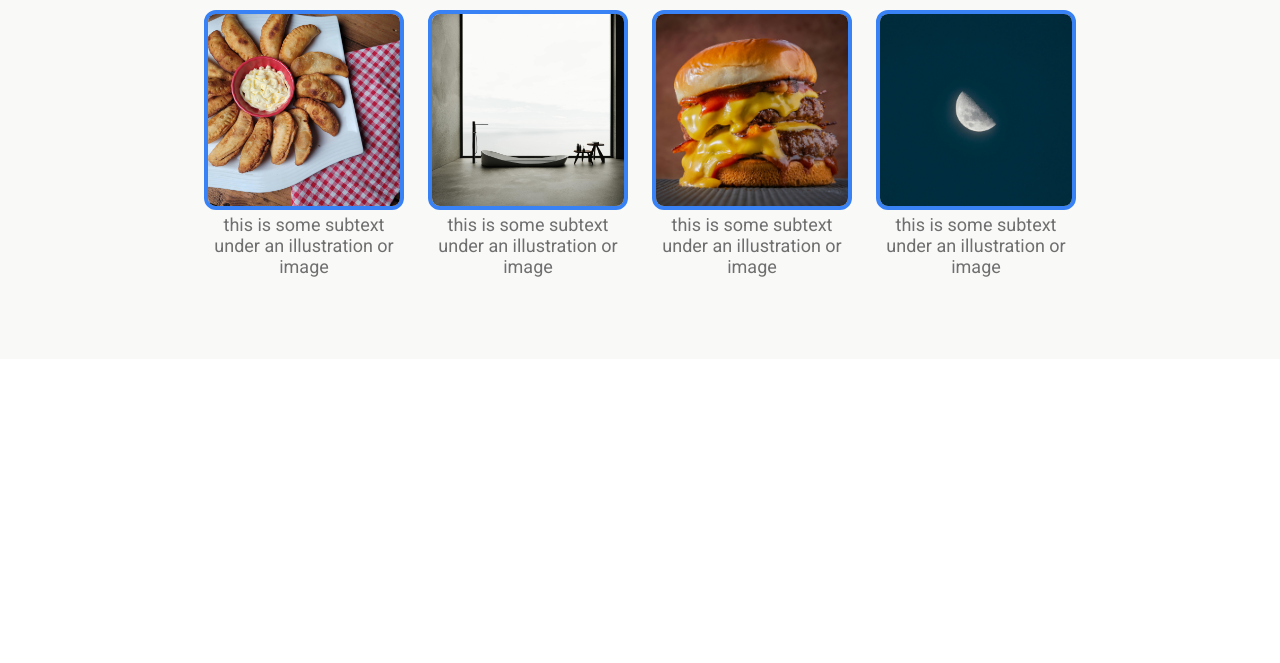
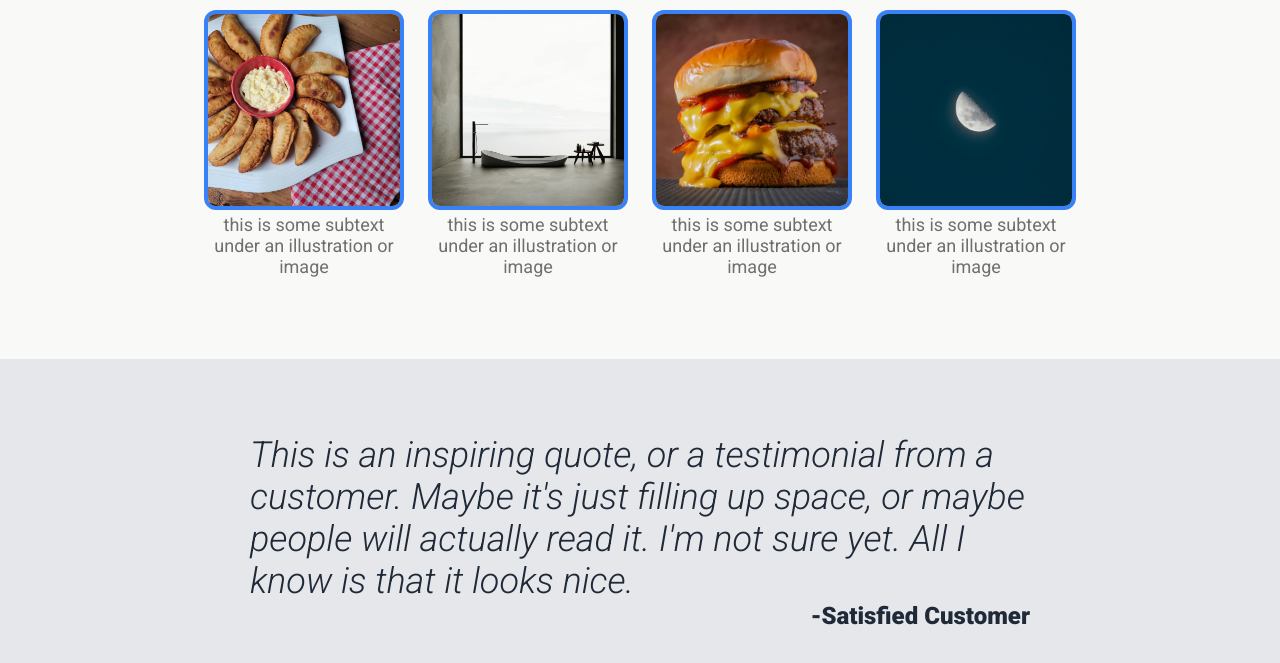
Before and after one commit to rafeer192/landing-page, a plain HTML site: page index.html in a window 1280 px wide. Shown: the part 647-1310 px from the top of the page. Before the commit the page ends 1006 px from the top, so only its background shows below. Drawn offline with Linux system fonts and the light colour scheme.

Commit message:
Add quote section html and styling

```diff
--- a/index.html
+++ b/index.html
@@ -41,6 +41,12 @@
             <div class="card"><img src="./images/moon.jpeg">this is some subtext under an illustration or image</div>
         </div>
     </div>
+    <div class="quote-wrapper">
+        <div class="quote">This is an inspiring quote, or a testimonial from a customer. Maybe it's just filling up space,
+            or maybe people will actually read it. I'm not sure yet. All I know is that it looks nice.
+        </div>
+        <div class="quote-credit">-Satisfied Customer</div>
+    </div>
 </body>
 
 </html>
--- a/style.css
+++ b/style.css
@@ -108,3 +108,19 @@ body {
   border: 4px solid #3882f6;
   border-radius: 12px;
 }
+
+.quote-wrapper {
+  background-color: #e5e7eb;
+  padding: 75px 250px;
+  color: #1f2937;
+  font-size: 36px;
+  font-style: italic;
+  font-weight: 300;
+}
+
+.quote-credit {
+  font-size: 24px;
+  font-weight: 800;
+  text-align: right;
+  font-style: normal;
+}
```
